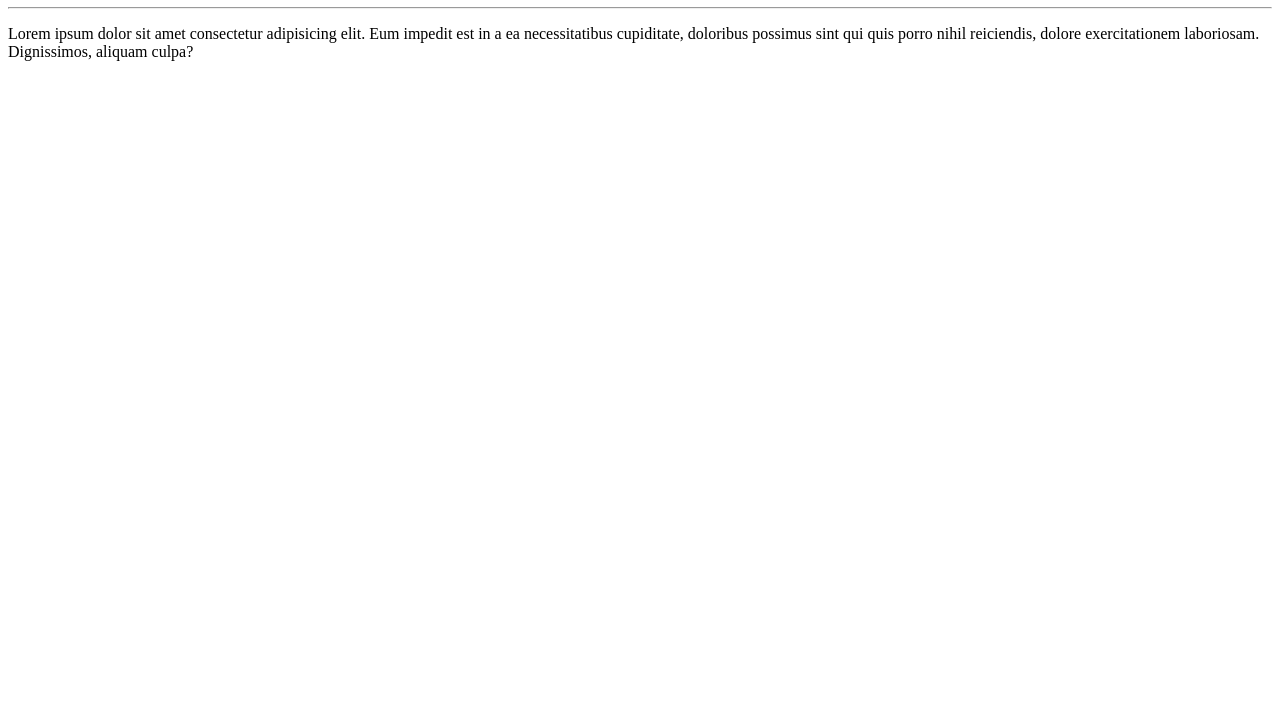
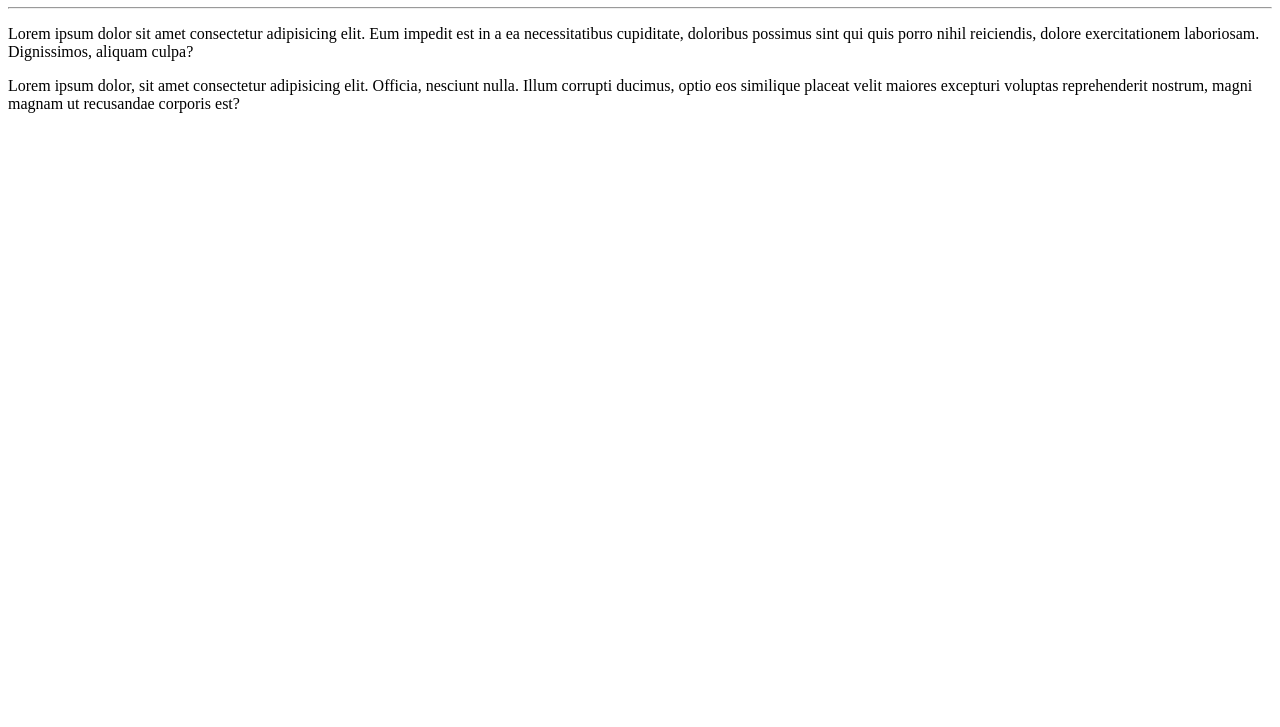
Before and after one commit to mateuslcabral/Hello-Word, a plain HTML site: page Site-Exemplo/index.html in a window 1280 px wide. Shown: the part 73-800 px from the top of the page. Drawn offline with Linux system fonts and the light colour scheme.

Commit message:
Adicionei um paragrafo

```diff
--- a/Site-Exemplo/index.html
+++ b/Site-Exemplo/index.html
@@ -10,5 +10,6 @@
     <h1>Olá Mundo!</h1>
     <hr>
     <p>Lorem ipsum dolor sit amet consectetur adipisicing elit. Eum impedit est in a ea necessitatibus cupiditate, doloribus possimus sint qui quis porro nihil reiciendis, dolore exercitationem laboriosam. Dignissimos, aliquam culpa?</p>
+    <p>Lorem ipsum dolor, sit amet consectetur adipisicing elit. Officia, nesciunt nulla. Illum corrupti ducimus, optio eos similique placeat velit maiores excepturi voluptas reprehenderit nostrum, magni magnam ut recusandae corporis est?</p>
 </body>
 </html>
```
